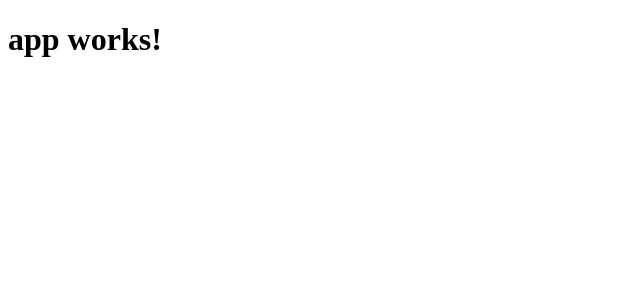
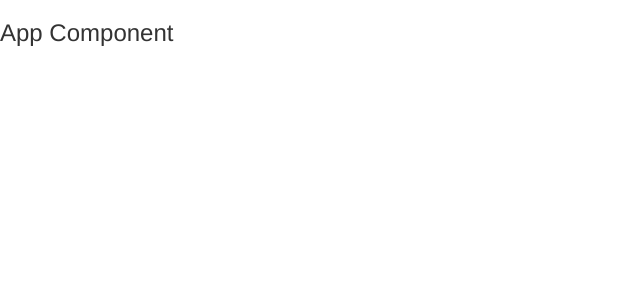
Before and after one commit to bartoszgajda55/AngularTCG, an Angular app: page / in a window 1280 px wide. Shown: the top 300 px of the page, without its empty margins (0-640 px from the left). Built offline with nearby package versions, Linux system fonts and the light colour scheme.

Commit message:
Added Bootstrap. Created project template.

```diff
--- a/package.json
+++ b/package.json
@@ -20,6 +20,7 @@
     "@angular/platform-browser": "^4.0.0",
     "@angular/platform-browser-dynamic": "^4.0.0",
     "@angular/router": "^4.0.0",
+    "bootstrap": "^3.3.7",
     "core-js": "^2.4.1",
     "rxjs": "^5.1.0",
     "zone.js": "^0.8.4"
--- a/src/app/app.component.html
+++ b/src/app/app.component.html
@@ -1,3 +1 @@
-<h1>
-  {{title}}
-</h1>
+<h3>App Component</h3>
--- a/src/app/app.component.ts
+++ b/src/app/app.component.ts
@@ -6,5 +6,5 @@ import { Component } from '@angular/core';
   styleUrls: ['./app.component.css']
 })
 export class AppComponent {
-  title = 'app works!';
+
 }
```
Also changed, not shown: .angular-cli.json.
